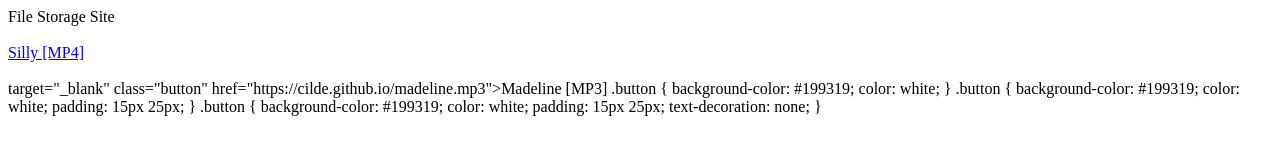
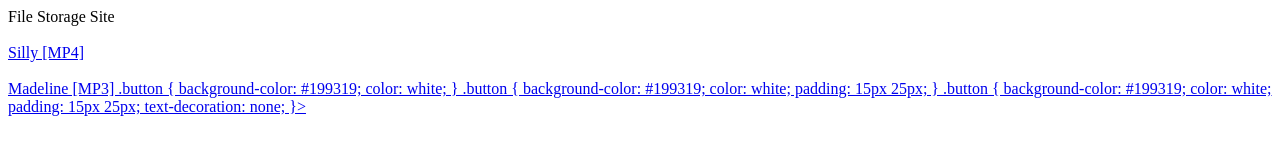
Before and after one commit to Cilde/cilde.github.io, a plain HTML site: page index.html in a window 1280 px wide. Drawn offline with Linux system fonts and the light colour scheme.

Commit message:
Update index.html

```diff
--- a/index.html
+++ b/index.html
@@ -6,7 +6,7 @@
 <a href="https://cilde.github.io/silly.mp4" class="button">Silly [MP4]</a>
 <br></br>
 
-  <a> target="_blank" class="button" href="https://cilde.github.io/madeline.mp3">Madeline [MP3]
+  <a target="_blank" class="button" href="https://cilde.github.io/madeline.mp3">Madeline [MP3]
 
 .button {
   background-color: #199319;
@@ -22,5 +22,5 @@
   color: white;
   padding: 15px 25px;
   text-decoration: none;
-}</a>
+}>
 </html>
```
